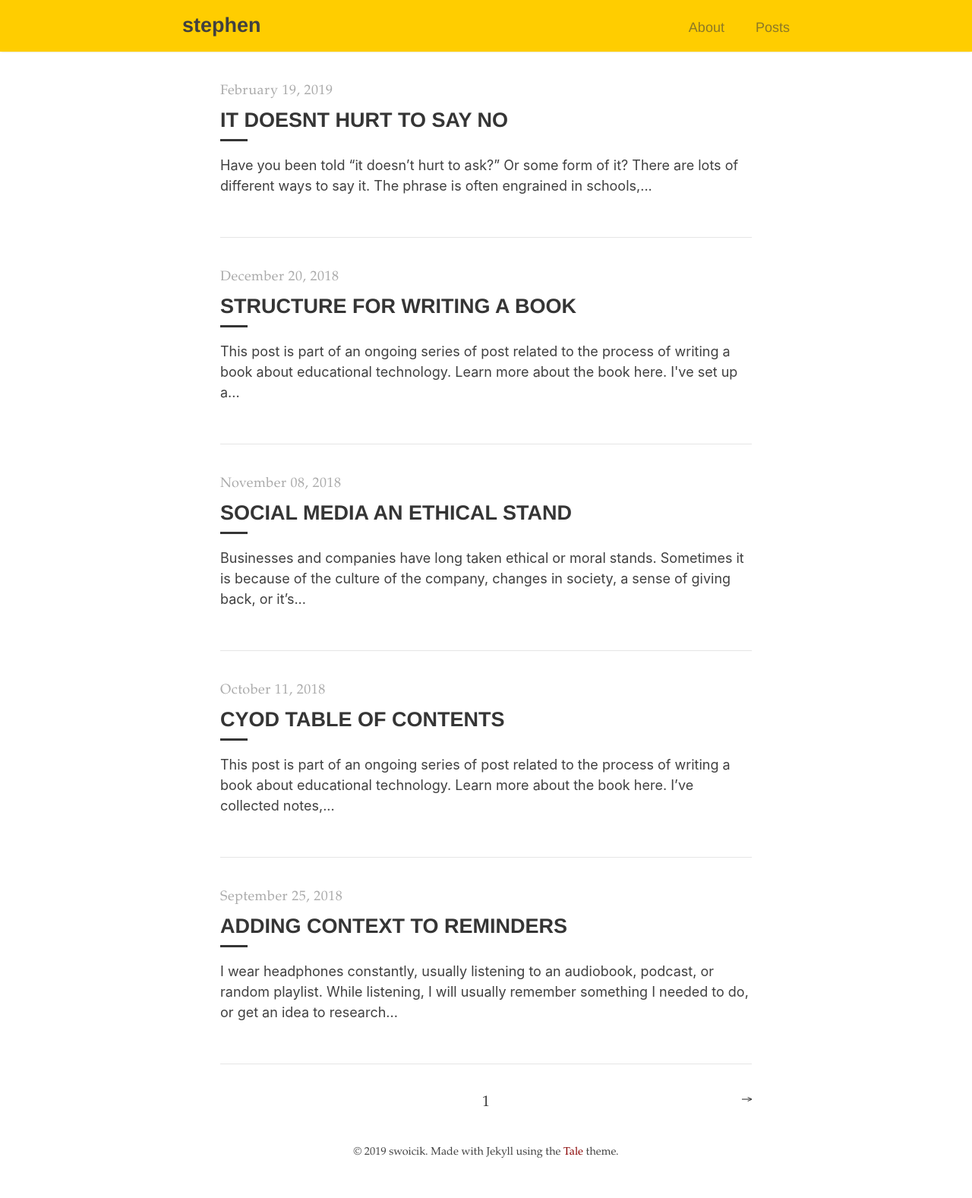
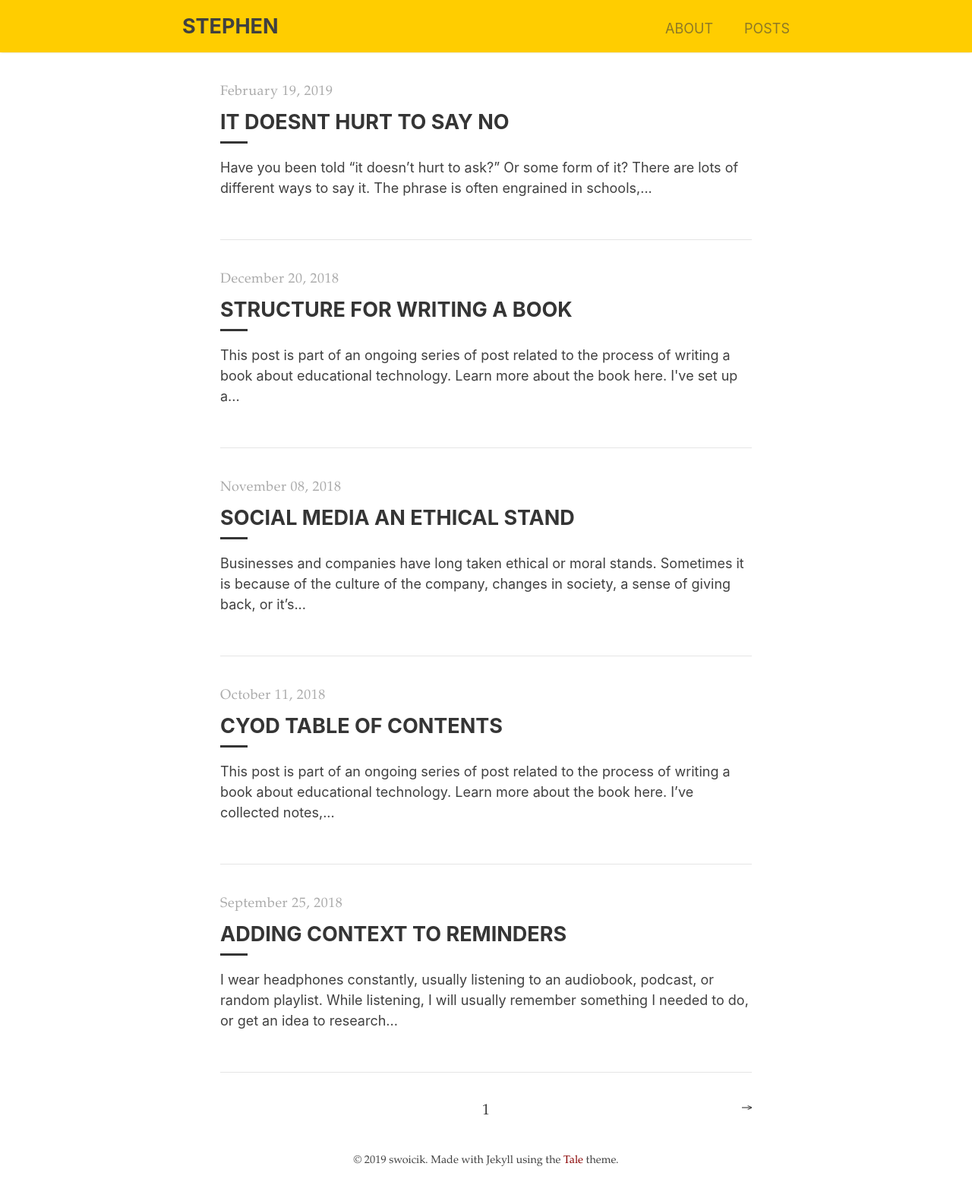
Before and after one commit to swoicik/swoicik.github.io, a Jekyll site: the page built from index.html, in a window 1280 px wide. Shown: the whole page at 76% size. Built offline with Jekyll 4.4.1, drawn with Linux system fonts in a browser that asks for light colours; the list of posts is cut into pages by our own code.

Commit message:
fixed fonts

```diff
--- a/_sass/tale/_base.scss
+++ b/_sass/tale/_base.scss
@@ -11,7 +11,7 @@
 }
 
 html {
-  font-family: -apple-system, BlinkMacSystemFont, "Segoe UI", Roboto, Oxygen-Sans, Ubuntu, Cantarell, "Helvetica Neue", sans-serif;
+  font-family: $sans-serif;
   font-size: 16px;
   overflow-y: scroll;
 
--- a/_sass/tale/_layout.scss
+++ b/_sass/tale/_layout.scss
@@ -24,6 +24,7 @@
   overflow: auto;
   background: #ffcd00;
   boarder-bottom: 2px solid #000;
+  text-transform: uppercase;
 
   &-container {
     margin: 1rem auto;
--- a/_sass/tale/_variables.scss
+++ b/_sass/tale/_variables.scss
@@ -13,7 +13,7 @@
 // Fonts
 $serif-primary: 'Libre Baskerville', 'Times New Roman', Times, serif;
 $serif-secondary: Palatino, 'Palatino LT STD', 'Palatino Linotype', 'Book Antiqua', 'Georgia', serif;
-$sans-serif: 'Helvetica Neue', 'Segoe UI', Helvetica, Arial, sans-serif;
+$sans-serif: -apple-system, BlinkMacSystemFont, "Segoe UI", Roboto, Oxygen-Sans, Ubuntu, Cantarell, "Helvetica Neue", sans-serif;
 $monospaced: Menlo, Monaco, monospace;
 
 @mixin box-sizing($type: border-box) {
```
